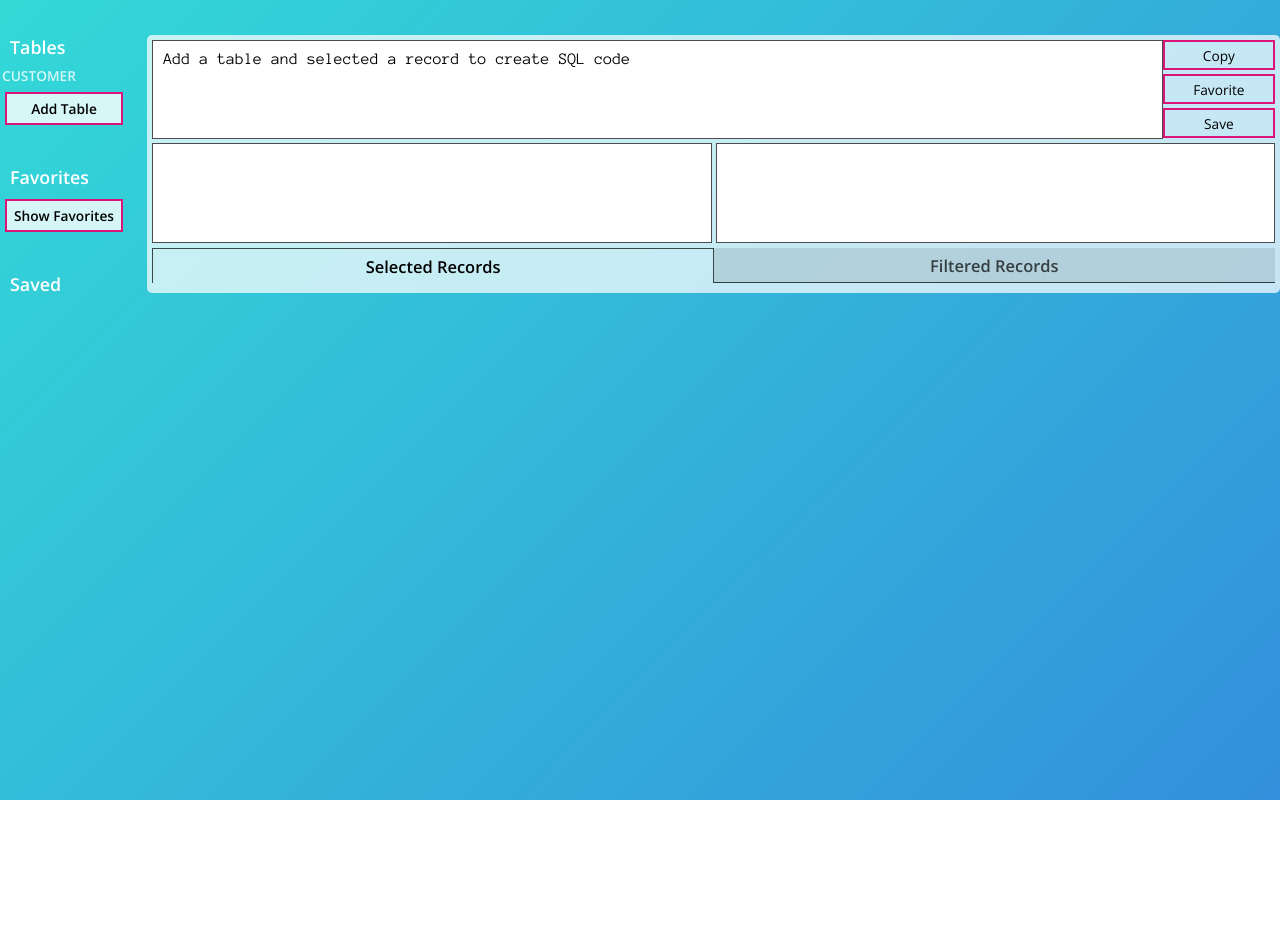
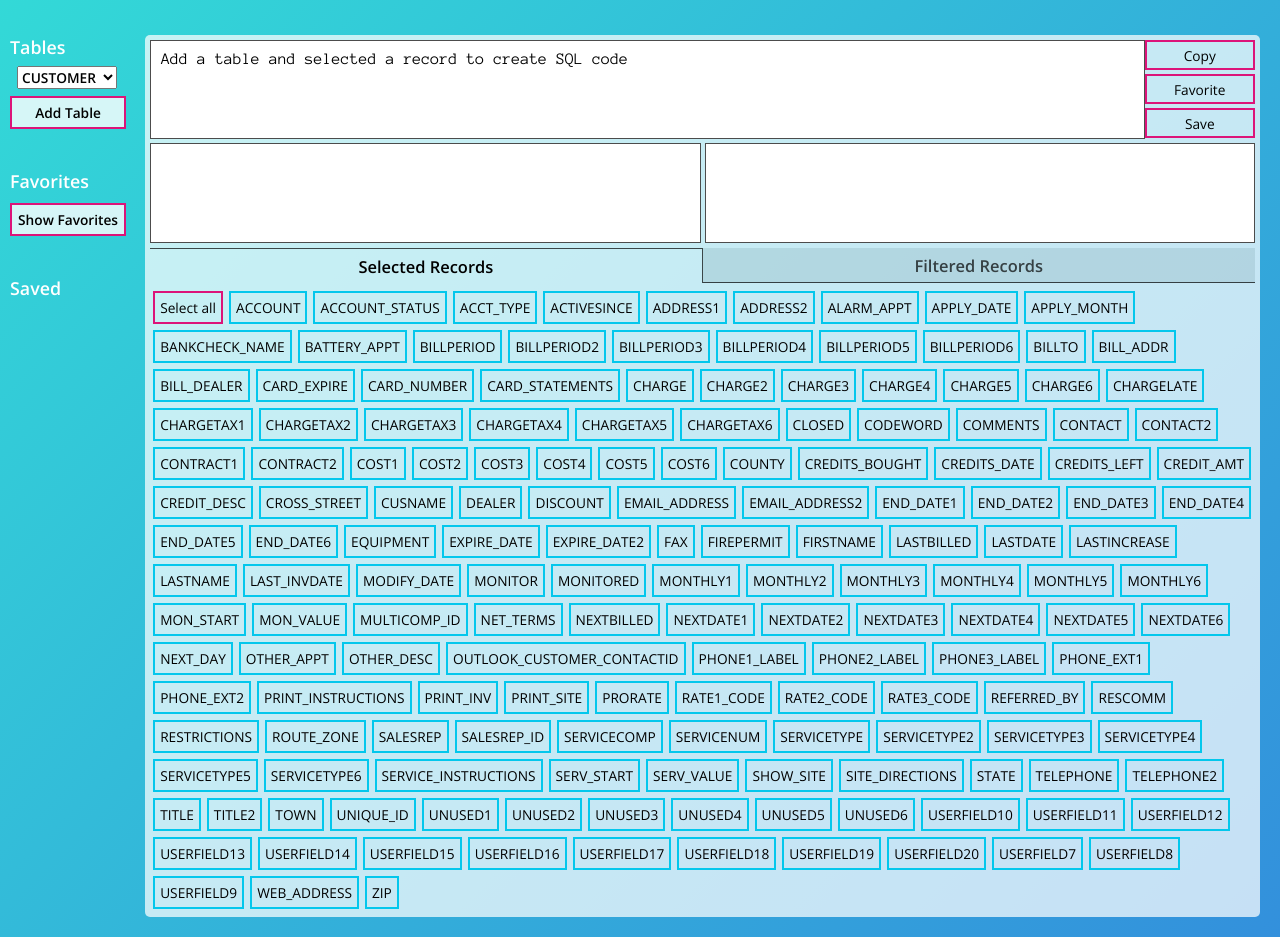
Before and after one commit to ttches/sql-gui, a React (Create React App) app: page / in a window 1280 px wide. Before the commit the page ends 800 px from the top, so only its background shows below. Built offline with nearby package versions, Linux system fonts and the light colour scheme.

Commit message:
Final styling changes before changing main style

```diff
--- a/src/index.css
+++ b/src/index.css
@@ -302,7 +302,7 @@ body {
   -webkit-flex-flow: row wrap;
   -ms-flex-flow: row wrap;
   flex-flow: row wrap;
-  margin-top: 35px;
+  margin: 35px 20px 20px 0px;
   padding: 5px;
   width: 90%;
 }
@@ -342,7 +342,7 @@ body {
   background-color: rgba(255,255,255,0.8);
   border: 2px solid #dc1479;
   color: #000;
-  margin: 5px 5px;
+  margin: 5px 10px;
   padding: 5px 0px;
   width: 80%;
 }
@@ -363,17 +363,18 @@ body {
   display: box;
   display: flex;
   font-size: 1.3em;
-  margin: 35px 10px 5px 10px;
+  margin: 35px 5px 5px 10px;
   width: 100%;
 }
 .left-panel .table-tab,
 .left-panel .favorite-tab,
 .left-panel .saved-tab {
   display: inline-block;
+  margin-left: 15px;
   padding: 2px;
   position: relative;
   text-transform: capitalize;
-  width: 100%;
+  width: calc(100% - 15px);
 }
 .left-panel .table-tab:hover,
 .left-panel .favorite-tab:hover,
@@ -395,7 +396,7 @@ body {
 .left-panel .favorite-tab select,
 .left-panel .saved-tab select {
   display: inline-block;
-  width: 115px;
+  width: 100px;
 }
 .left-panel .table-tab > button,
 .left-panel .favorite-tab > button,
@@ -520,6 +521,9 @@ body {
 .records-tabs:hover {
   cursor: pointer;
 }
+.records-tabs :first-child {
+  border-right: 1px solid rgba(0,0,0,0.7);
+}
 .focused-record-tab,
 .unfocused-record-tab {
   -webkit-box-align: center;
@@ -547,12 +551,10 @@ body {
 }
 .focused-record-tab {
   border-top: 1px solid rgba(0,0,0,0.7);
-  border-left: 1px solid rgba(0,0,0,0.7);
-  border-right: 1px solid rgba(0,0,0,0.7);
   color: #000;
 }
 .unfocused-record-tab {
-  background-color: rgba(0,0,0,0.1);
+  background-color: rgba(0,55,66,0.1);
   border-bottom: 1px solid rgba(0,0,0,0.7);
   color: rgba(0,0,0,0.7);
 }
--- a/src/reducers/reducer_selected.js
+++ b/src/reducers/reducer_selected.js
@@ -14,7 +14,7 @@ const INITIAL_STATE = {
   tables: ["ACCTCAT", "ACCTNUMS", "APPDET", "APPOINT", "APPOINTS", "ASSEMBLY", "BILLADDR", "CALLHIST", "CARD", "CATEGORY", "CENTRAL", "CODES", "CONTACTS", "CONTCAT", "CONTLOC", "CONTMAST", "CONTRACT", "CONTRCTS", "CONTYPE", "CONVERSE", "CORRLOG", "COSTCODE", "CREDACT", "CREDHEAD", "CUSTATUS", "CUSTOMER", "DBA", "DEALER", "DEALINV", "DEFAULTS", "DETMEMO", "DISPATCH", "EDEALINV", "EDEFAULT", "EHTM", "EHTMTIC", "EMAILINV", "EQUIPMNT", "ETECH", "ETICKET", "FORMS", "GLTABLE", "HELPDESK", "IMAGES", "INCOME", "INVDET", "INVMEMO", "INVOICE", "INVREC", "LABELS", "LETTER", "LOCATION", "LOCINV", "LOGTYPE", "MASSYS", "MASTSYS", "MERGELST", "MULTICOM", "PARTCAT", "PARTDESC", "PARTS", "PARTSBUY", "PARTSLVL", "PARTYPE", "PCONTRCT", "PHONELBL", "PHRASE", "PLEVELS", "PODETAIL", "POHEAD", "POMEMO", "POPAPPT", "POPBAL", "POPCRED", "POPREM", "POSITIO", "POTITLE", "QUICKCAT", "QUICKSYS", "QUICKTMP", "RAPIDSYS", "RATES", "RECDET", "RECEIPTS", "RECHARGE", "RELATION", "REMARKS", "REMINDER", "REPAIR", "ROLODEX", "SCHEDULE", "SERVICE", "SPHRASE", "STOCKLOG", "SUBCAT", "SUPMERGE", "SUPPORT", "SXPHRASE", "SYSTEM", "TASKS", "TASKSTAT", "TAXTABLE", "TBEVENTS", "TBEXCLUD", "TBGROUP", "TBLIST", "TBLOG", "TBSYSTEM", "TBTMPL", "TBTMPLHD", "TECHS", "TEMPAPD", "TICKET", "TIMECARD", "TIMECAT", "TODO", "TRANSLOG", "TROUBLE", "TSAPTMNT", "TSCOUNT", "TSMDATA", "TSRECUR", "USER17", "USER18", "USER19", "USER20", "USERLOG", "VENDNAME", "VENDOR", "ZONEDEF1", "ZONEDEF2", "ZONEMAST", "ZONES", "ZONETYPE"],
   targets: [],
   tabs: ["CUSTOMER"],
-  selectedTab: '',
+  selectedTab: 'CUSTOMER',
   lessThan: {},
   greaterThan: {},
   equal: {},
--- a/src/styles/components/container.styl
+++ b/src/styles/components/container.styl
@@ -9,6 +9,6 @@
   border-radius 5px
   display flex
   flex-flow row wrap
-  margin-top 35px
+  margin 35px 20px 20px 0px
   padding 5px
   width 90%
--- a/src/styles/components/records.styl
+++ b/src/styles/components/records.styl
@@ -70,6 +70,8 @@
   width 100%
   &:hover
     cursor pointer
+  :first-child
+    border-right 1px solid $tab-border-color
 
 .focused-record-tab, .unfocused-record-tab
   align-items center
@@ -82,12 +84,10 @@
 
 .focused-record-tab
   border-top 1px solid $tab-border-color
-  border-left 1px solid $tab-border-color
-  border-right 1px solid $tab-border-color
   color black
 
 .unfocused-record-tab
-  background-color hsla(0, 0%, 0%, 0.1)
+  background-color hsla(190, 100%, 13%, 0.1)
   border-bottom 1px solid $tab-border-color
   color hsla(0, 0%, 0%, 0.7)
   &:hover
```
Also changed, not shown: src/styles/components/left-panel.styl (+5 -5 lines).
